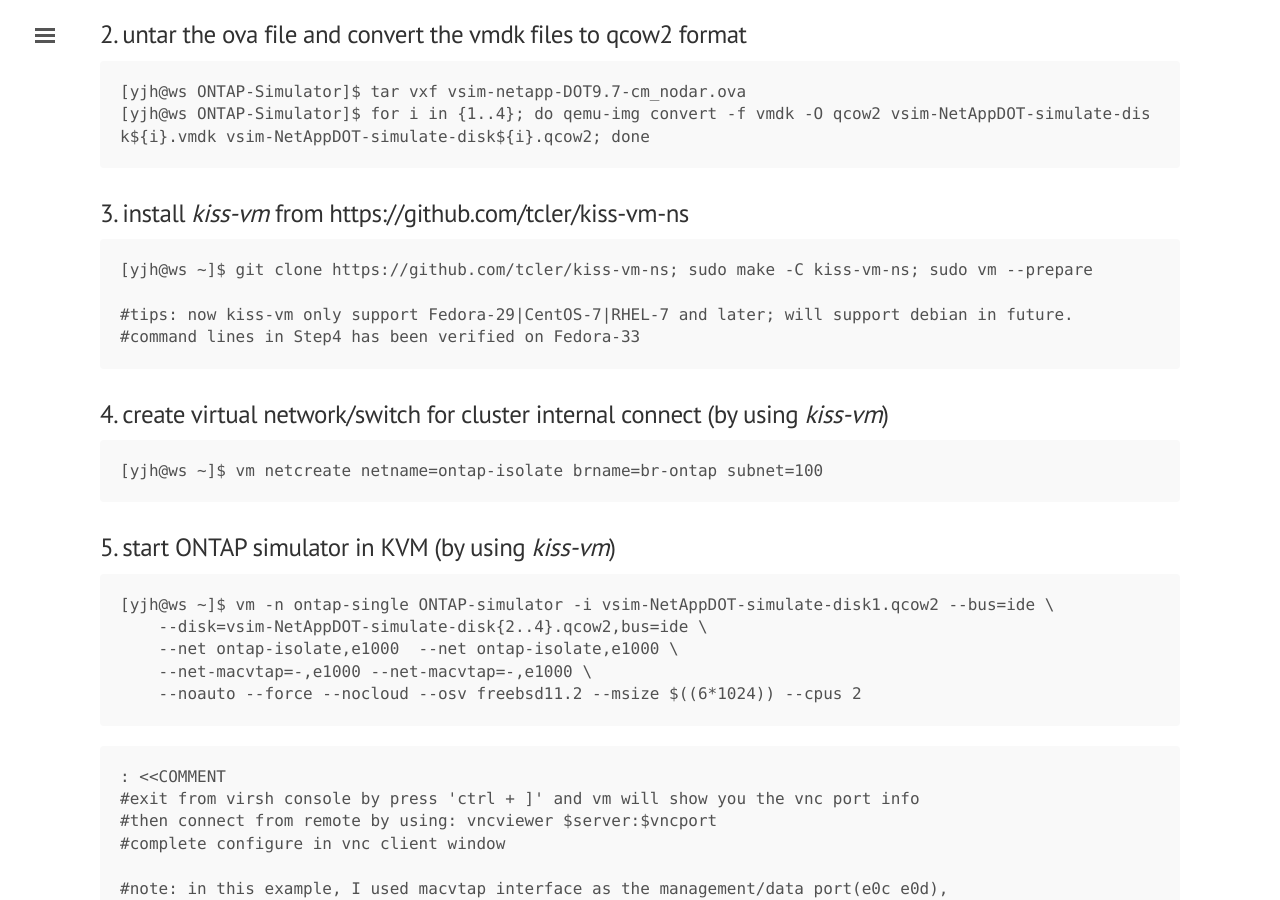
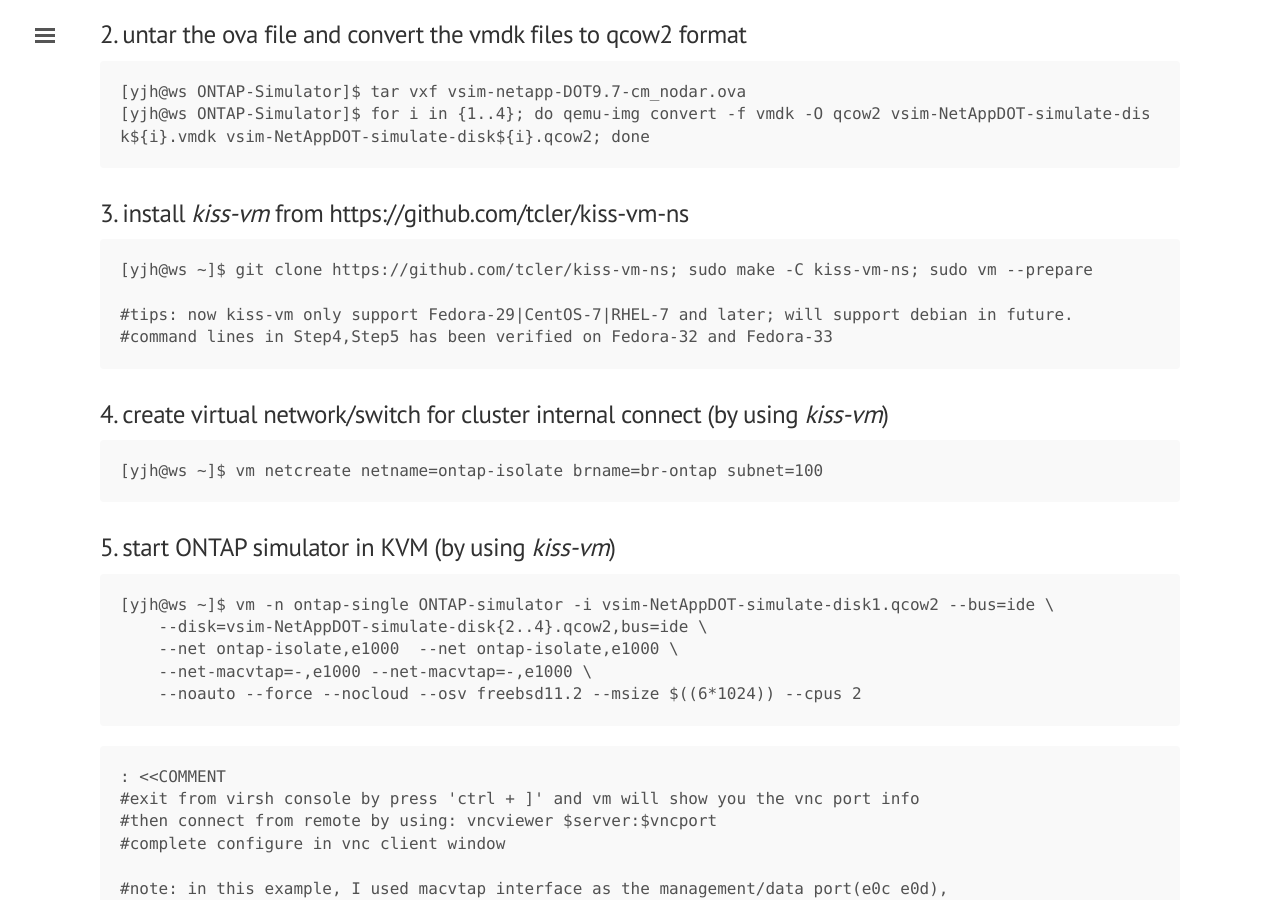
Before and after one commit to tcler/tcler.github.io, a Jekyll site: the page built from _posts/2020-07-27-netapp-ontap-simulator-on-libvirt-kvm.md.md, in a window 1280 px wide and 900 px high, scrolled down 647 px. Built offline with Jekyll 4.4.1, drawn with Linux system fonts in a browser that asks for light colours.

Commit message:
Update 2020-07-27-netapp-ontap-simulator-on-libvirt-kvm.md.md

````diff
--- a/_posts/2020-07-27-netapp-ontap-simulator-on-libvirt-kvm.md.md
+++ b/_posts/2020-07-27-netapp-ontap-simulator-on-libvirt-kvm.md.md
@@ -28,7 +28,7 @@
 [yjh@ws ~]$ git clone https://github.com/tcler/kiss-vm-ns; sudo make -C kiss-vm-ns; sudo vm --prepare
 
 #tips: now kiss-vm only support Fedora-29|CentOS-7|RHEL-7 and later; will support debian in future.
-#command lines in Step4 has been verified on Fedora-33
+#command lines in Step4,Step5 has been verified on Fedora-32 and Fedora-33
 ```
 
 
````
